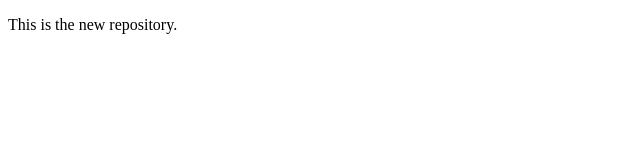
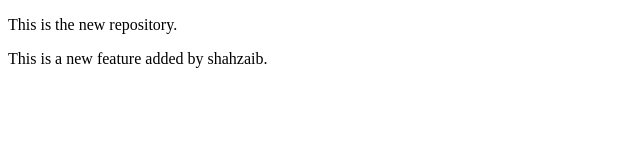
Before and after one commit to ShahzaibSardar/localrepo, a plain HTML site: page index.html in a window 1280 px wide. Shown: the whole page, without its empty margins (0-640 px from the left). Drawn offline with Linux system fonts and the light colour scheme.

Commit message:
New feature added

```diff
--- a/index.html
+++ b/index.html
@@ -7,5 +7,6 @@
 </head>
 <body>
     <p>This is the new repository.</p>
+    <p>This is a new feature added by shahzaib.</p>
 </body>
 </html>
```
